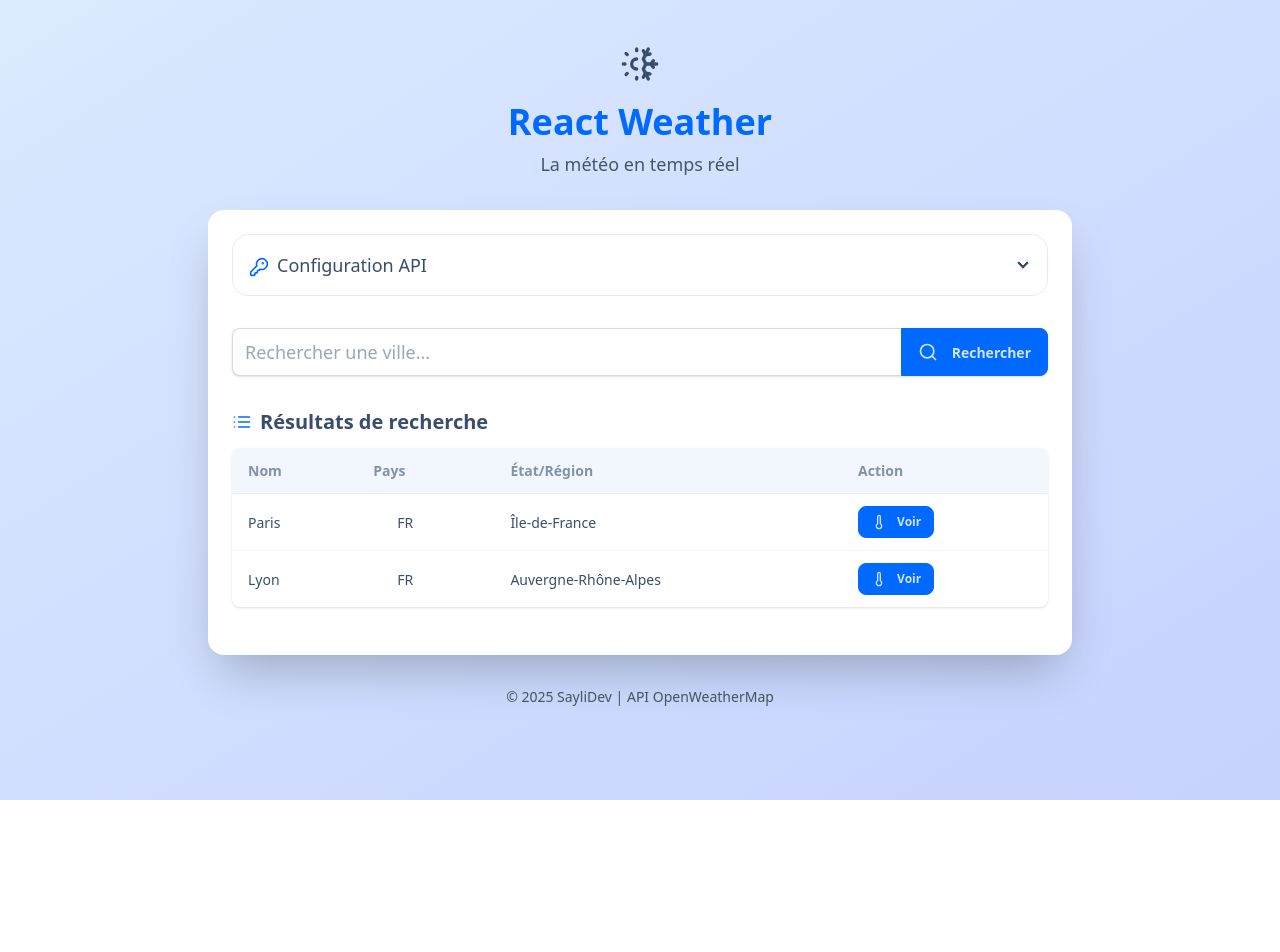
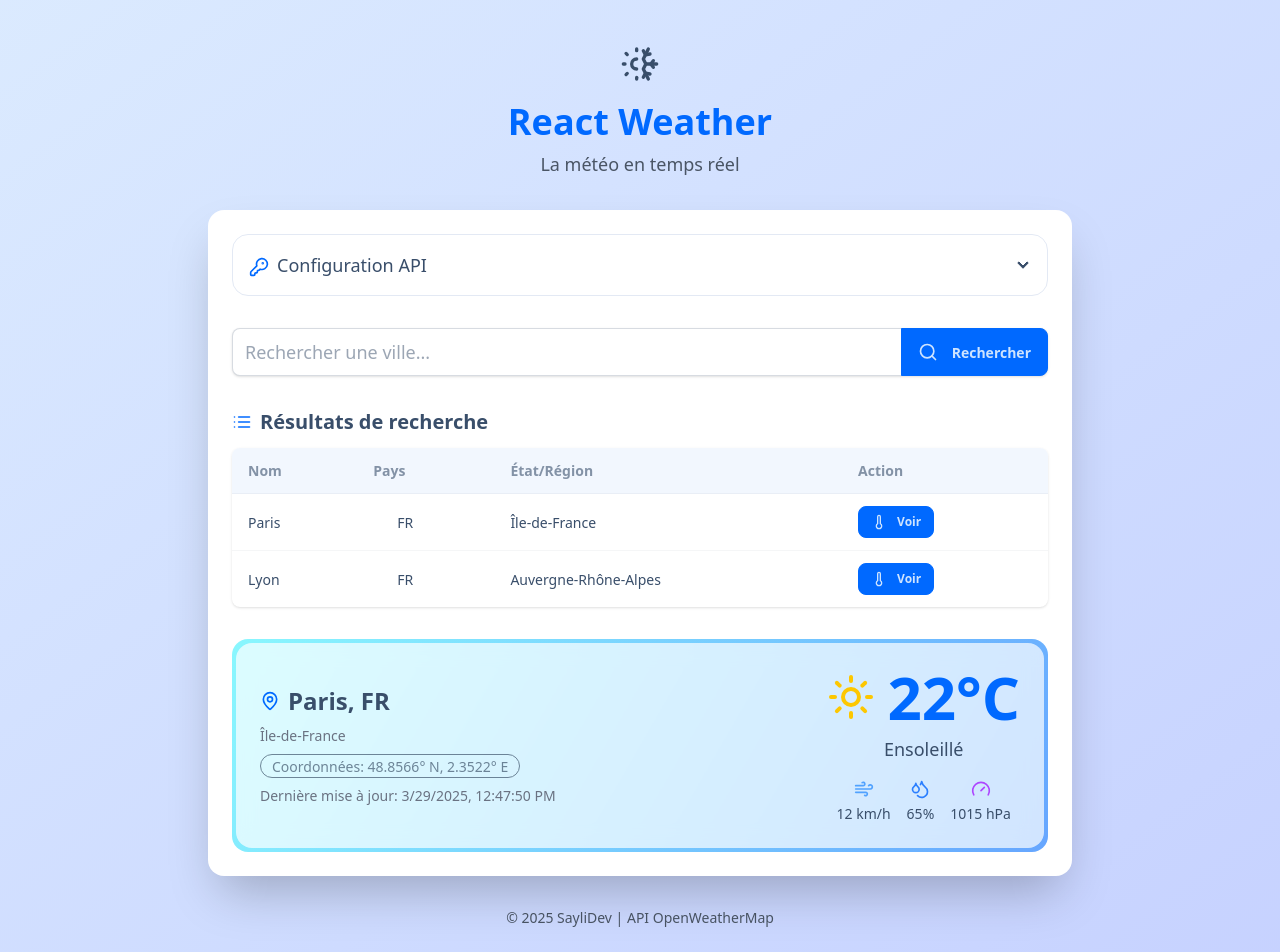
Before and after one commit to SayliDev/react-weather-app, a React (Vite) app: page / in a window 1280 px wide. Shown: the top 952 px of the page. Before the commit the page ends 800 px from the top, so only its background shows below. Built offline with nearby package versions, Linux system fonts and the light colour scheme.

Commit message:
feat: add WeatherCard component to display weather data

```diff
--- a/src/App.tsx
+++ b/src/App.tsx
@@ -1,11 +1,11 @@
-// src/App.tsx
+import { useState } from "react";
 import Footer from "./components/layout/Footer";
 import Header from "./components/layout/Header";
 import ApiConfig from "./components/weather/ApiConfig";
-import { useState } from "react";
 import SearchBar from "./components/weather/SearchBar";
 import SearchResults from "./components/weather/SearchResults";
-import { City } from "./types/weather";
+import WeatherCard from "./components/weather/WeatherCard";
+import { City, WeatherData } from "./types/weather";
 
 const App: React.FC = () => {
   const [apiToken, setApiToken] = useState("");
@@ -31,10 +31,27 @@ const App: React.FC = () => {
     },
   ]);
   const [selectedCity, setSelectedCity] = useState<City | null>(null);
+  const [weatherData, setWeatherData] = useState<WeatherData>({
+    city: {
+      name: "Paris",
+      country: "FR",
+      region: "Île-de-France",
+      coordinates: {
+        lat: 48.8566,
+        lon: 2.3522,
+      },
+    },
+    temperature: 22,
+    condition: "Ensoleillé",
+    windSpeed: 12,
+    humidity: 65,
+    pressure: 1015,
+    lastUpdated: new Date().toLocaleString(),
+    icon: "☀️",
+  });
 
   const searchCities = (query: string) => {
     setSearchQuery(query);
-    // Simulation de recherche
     setSearchResults([
       {
         name: "Paris",
@@ -59,6 +76,11 @@ const App: React.FC = () => {
 
   const selectCity = (city: City) => {
     setSelectedCity(city);
+    setWeatherData({
+      ...weatherData,
+      city: city,
+      lastUpdated: new Date().toLocaleString(),
+    });
   };
 
   return (
@@ -71,6 +93,7 @@ const App: React.FC = () => {
             <ApiConfig apiToken={apiToken} onApiTokenChange={setApiToken} />
             <SearchBar onSearch={searchCities} />
             <SearchResults results={searchResults} onCitySelect={selectCity} />
+            <WeatherCard data={weatherData} />
           </div>
         </div>
 
--- /dev/null
+++ b/src/components/weather/WeatherCard.tsx
@@ -0,0 +1,63 @@
+import { WeatherData } from "../../types/weather";
+import { MapPin, Wind, Droplets, Gauge, Sun } from "lucide-react";
+
+interface WeatherCardProps {
+  data: WeatherData | null;
+}
+
+const WeatherCard: React.FC<WeatherCardProps> = ({ data }) => {
+  if (!data) {
+    return null;
+  }
+
+  return (
+    <div className="rounded-box weather-gradient p-1">
+      <div className="bg-base-100 bg-opacity-80 rounded-box p-6 weather-card">
+        <div className="flex flex-col md:flex-row items-center justify-between gap-6">
+          <div className="text-center md:text-left">
+            <div className="flex items-center mb-2">
+              <MapPin className="text-primary mr-2" size={20} />
+              <h2 className="text-2xl font-bold">
+                {data.city.name}, {data.city.country}
+              </h2>
+            </div>
+            <div className="text-gray-500 mb-2">{data.city.region}</div>
+            {data.city.coordinates && (
+              <div className="badge badge-outline badge-neutral opacity-50 mb-2">
+                Coordonnées: {data.city.coordinates.lat}° N,{" "}
+                {data.city.coordinates.lon}° E
+              </div>
+            )}
+            <div className="text-sm text-gray-500">
+              Dernière mise à jour: {data.lastUpdated}
+            </div>
+          </div>
+
+          <div className="flex flex-col items-center">
+            <div className="text-6xl font-bold text-primary flex items-center">
+              <Sun className="text-yellow-400 mr-3" size={48} />
+              {data.temperature}°C
+            </div>
+            <div className="text-lg mt-2">{data.condition}</div>
+            <div className="flex gap-4 mt-4">
+              <div className="flex flex-col items-center">
+                <Wind className="text-blue-400 mb-1" size={20} />
+                <span>{data.windSpeed} km/h</span>
+              </div>
+              <div className="flex flex-col items-center">
+                <Droplets className="text-blue-500 mb-1" size={20} />
+                <span>{data.humidity}%</span>
+              </div>
+              <div className="flex flex-col items-center">
+                <Gauge className="text-purple-500 mb-1" size={20} />
+                <span>{data.pressure} hPa</span>
+              </div>
+            </div>
+          </div>
+        </div>
+      </div>
+    </div>
+  );
+};
+
+export default WeatherCard;
--- a/src/index.css
+++ b/src/index.css
@@ -2,3 +2,18 @@
 @plugin "daisyui" {
   themes: light --default, dark --prefersdark, winter;
 }
+
+.weather-gradient {
+  background: linear-gradient(120deg, #89f7fe 0%, #66a6ff 100%);
+}
+.weather-card {
+  backdrop-filter: blur(10px);
+  background-color: rgba(255, 255, 255, 0.7);
+}
+.city-chip {
+  transition: all 0.3s ease;
+}
+.city-chip:hover {
+  transform: translateY(-2px);
+  box-shadow: 0 4px 6px rgba(0, 0, 0, 0.1);
+}
```
